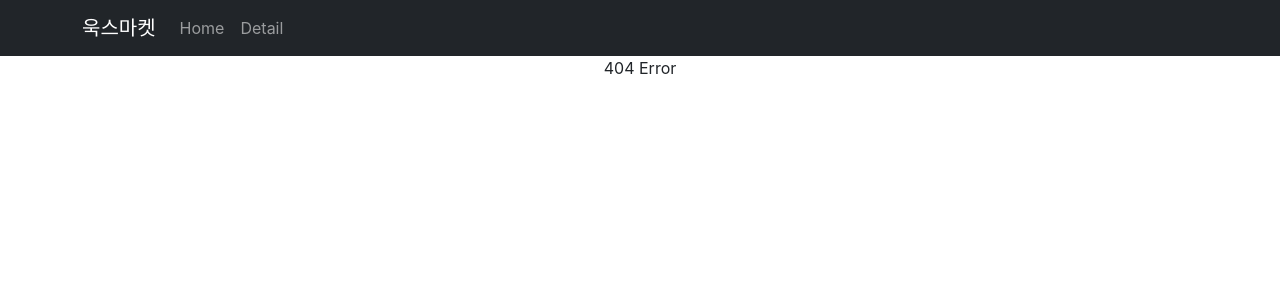
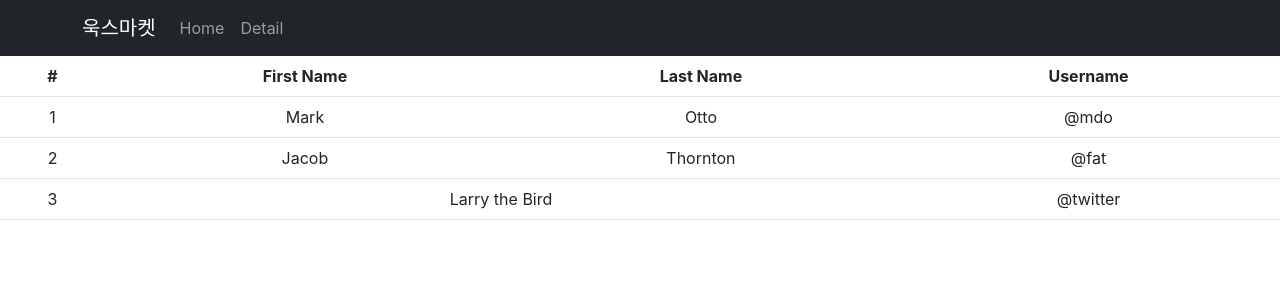
Before and after one commit to ukssss/React, a React (Create React App) app in the folder 03.coding-apple-2022/shop/: page /cart in a window 1280 px wide. Before the commit this address had no page. Shown: the top 300 px of the page. Built offline with nearby package versions, Linux system fonts and the light colour scheme.

Commit message:
03-coding-apple-2022 | Cart 페이지 생성 및 Redux Toolkit 설치

```diff
--- a/03.coding-apple-2022/shop/package.json
+++ b/03.coding-apple-2022/shop/package.json
@@ -3,6 +3,7 @@
   "version": "0.1.0",
   "private": true,
   "dependencies": {
+    "@reduxjs/toolkit": "^1.9.5",
     "@testing-library/jest-dom": "^5.16.5",
     "@testing-library/react": "^13.4.0",
     "@testing-library/user-event": "^13.5.0",
@@ -14,6 +15,7 @@
     "react": "^18.2.0",
     "react-bootstrap": "^2.7.4",
     "react-dom": "^18.2.0",
+    "react-redux": "^8.0.5",
     "react-router-dom": "^6.10.0",
     "react-scripts": "5.0.1",
     "web-vitals": "^2.1.4"
--- a/03.coding-apple-2022/shop/src/App.js
+++ b/03.coding-apple-2022/shop/src/App.js
@@ -6,8 +6,7 @@
 
 import Home from './pages/Home';
 import Detail from './pages/Detail';
-import About from './pages/About';
-import Event from './pages/Event';
+import Cart from './pages/Cart';
 
 export let Context1 = createContext();
 
@@ -51,14 +50,9 @@
             </Context1.Provider>
           }
         />
-        <Route path='/about' element={<About />}>
-          <Route path='member' element={<div>멤버</div>} />
-          <Route path='location' element={<div>위치</div>} />
-        </Route>
-        <Route path='/event' element={<Event />}>
-          <Route path='one' element={<span>첫 주문시 양배추즙 서비스</span>} />
-          <Route path='two' element={<span>생일기념 쿠폰받기</span>} />
-        </Route>
+
+        <Route path='/cart' element={<Cart />} />
+
         <Route path='*' element={<div>404 Error</div>} />
       </Routes>
     </div>
--- a/03.coding-apple-2022/shop/src/index.js
+++ b/03.coding-apple-2022/shop/src/index.js
@@ -3,10 +3,14 @@
 import './index.css';
 import App from './App';
 import { BrowserRouter } from 'react-router-dom';
+import { Provider } from 'react-redux';
+import store from './store';
 
 const root = ReactDOM.createRoot(document.getElementById('root'));
 root.render(
-  <BrowserRouter>
-    <App />
-  </BrowserRouter>
+  <Provider store={store}>
+    <BrowserRouter>
+      <App />
+    </BrowserRouter>
+  </Provider>
 );
--- /dev/null
+++ b/03.coding-apple-2022/shop/src/pages/Cart.js
@@ -0,0 +1,39 @@
+import { Table } from 'react-bootstrap';
+
+function Cart() {
+  return (
+    <div>
+      <Table>
+        <thead>
+          <tr>
+            <th>#</th>
+            <th>First Name</th>
+            <th>Last Name</th>
+            <th>Username</th>
+          </tr>
+        </thead>
+        <tbody>
+          <tr>
+            <td>1</td>
+            <td>Mark</td>
+            <td>Otto</td>
+            <td>@mdo</td>
+          </tr>
+          <tr>
+            <td>2</td>
+            <td>Jacob</td>
+            <td>Thornton</td>
+            <td>@fat</td>
+          </tr>
+          <tr>
+            <td>3</td>
+            <td colSpan={2}>Larry the Bird</td>
+            <td>@twitter</td>
+          </tr>
+        </tbody>
+      </Table>
+    </div>
+  );
+}
+
+export default Cart;
--- /dev/null
+++ b/03.coding-apple-2022/shop/src/store.js
@@ -0,0 +1,5 @@
+import { configureStore } from '@reduxjs/toolkit';
+
+export default configureStore({
+  reducer: {},
+});
```
Also changed, not shown: 1 other file (tests, documents, lock files or other folders).
